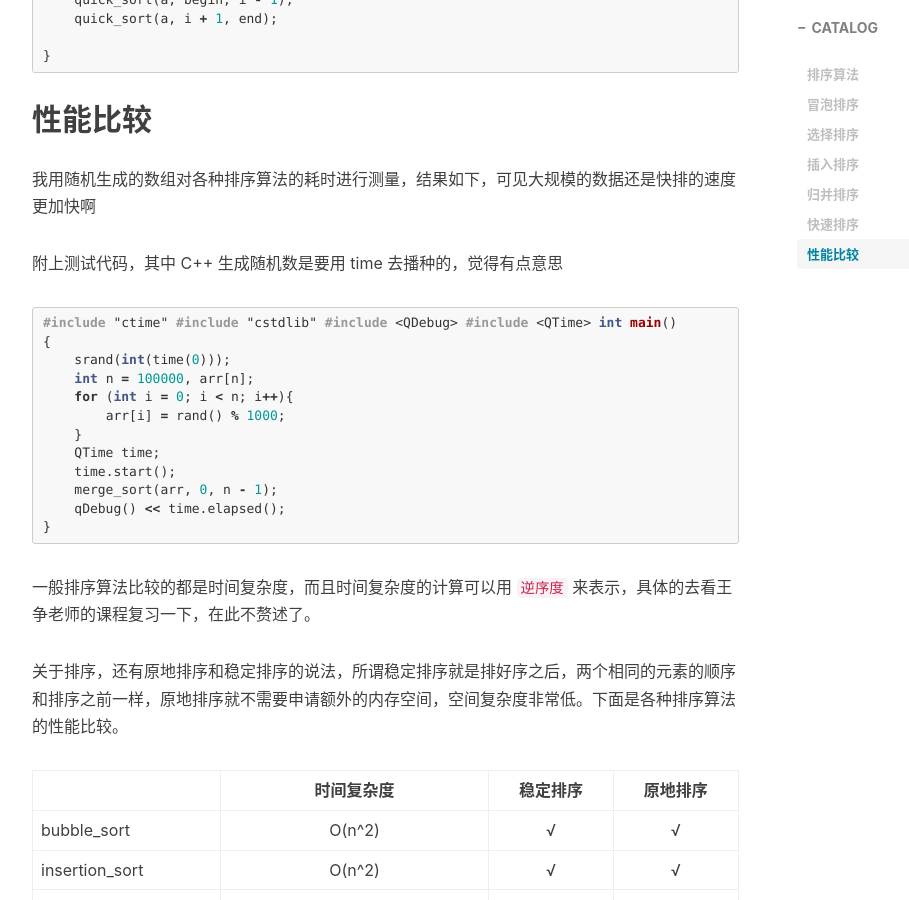
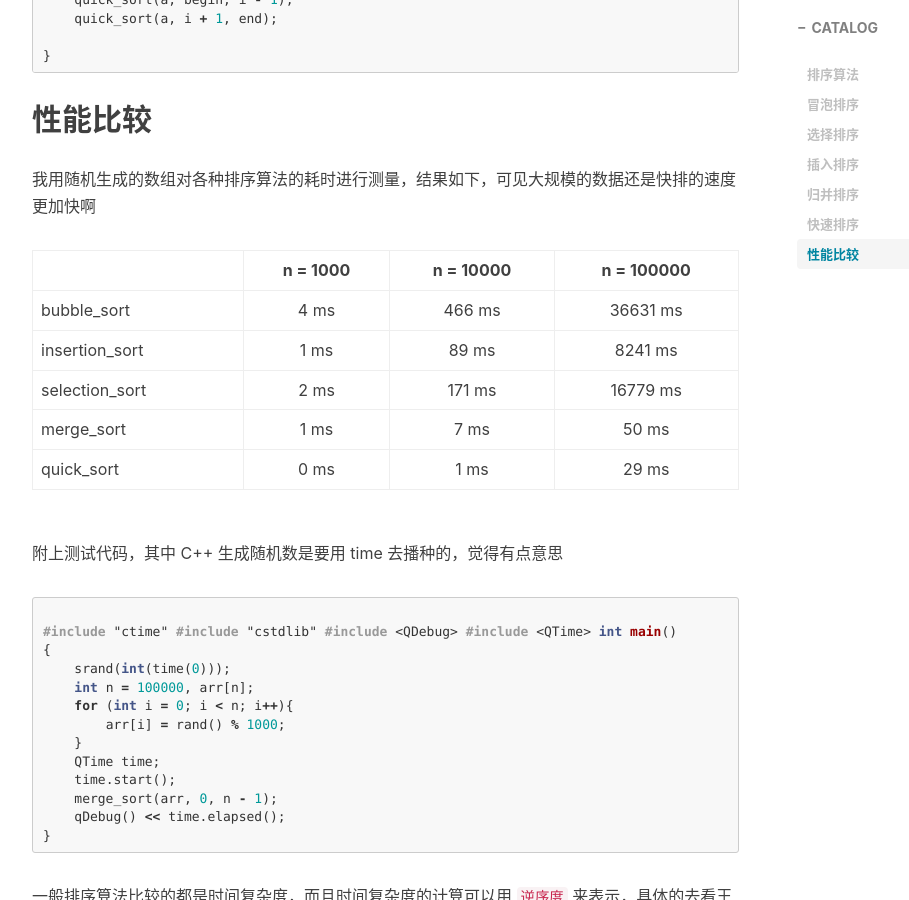
Before and after one commit to yarkable/yarkable.github.io, a Jekyll site: the page built from _posts/2019-09-28-C++实现常用排序算法.md, in a window 1280 px wide and 900 px high, scrolled down 3765 px. Shown: the whole window, without its empty margins (233-1142 px from the left). Built offline with Jekyll 4.4.1, drawn with Linux system fonts in a browser that asks for light colours; nearby versions of some CDN libraries; comment, search, counter and statistics services are not loaded.

Commit message:
upload new post

````diff
--- a/_posts/2019-09-28-C++实现常用排序算法.md
+++ b/_posts/2019-09-28-C++实现常用排序算法.md
@@ -265,12 +265,23 @@ void quick_sort(int a[], int begin, int end){
 
 
 
+|                | n = 1000 | n = 10000 | n = 100000 |
+| -------------- | :------: | :-------: | :--------: |
+| bubble_sort    |   4 ms   |  466 ms   |  36631 ms  |
+| insertion_sort |   1 ms   |   89 ms   |  8241 ms   |
+| selection_sort |   2 ms   |  171 ms   |  16779 ms  |
+| merge_sort     |   1 ms   |   7 ms    |   50 ms    |
+| quick_sort     |   0 ms   |   1 ms    |   29 ms    |
+
+
+
 
 附上测试代码，其中 C++ 生成随机数是要用 time 去播种的，觉得有点意思
 
 
 
 ```cpp
+
 #include "ctime"
 #include "cstdlib"
 #include <QDebug>
````
